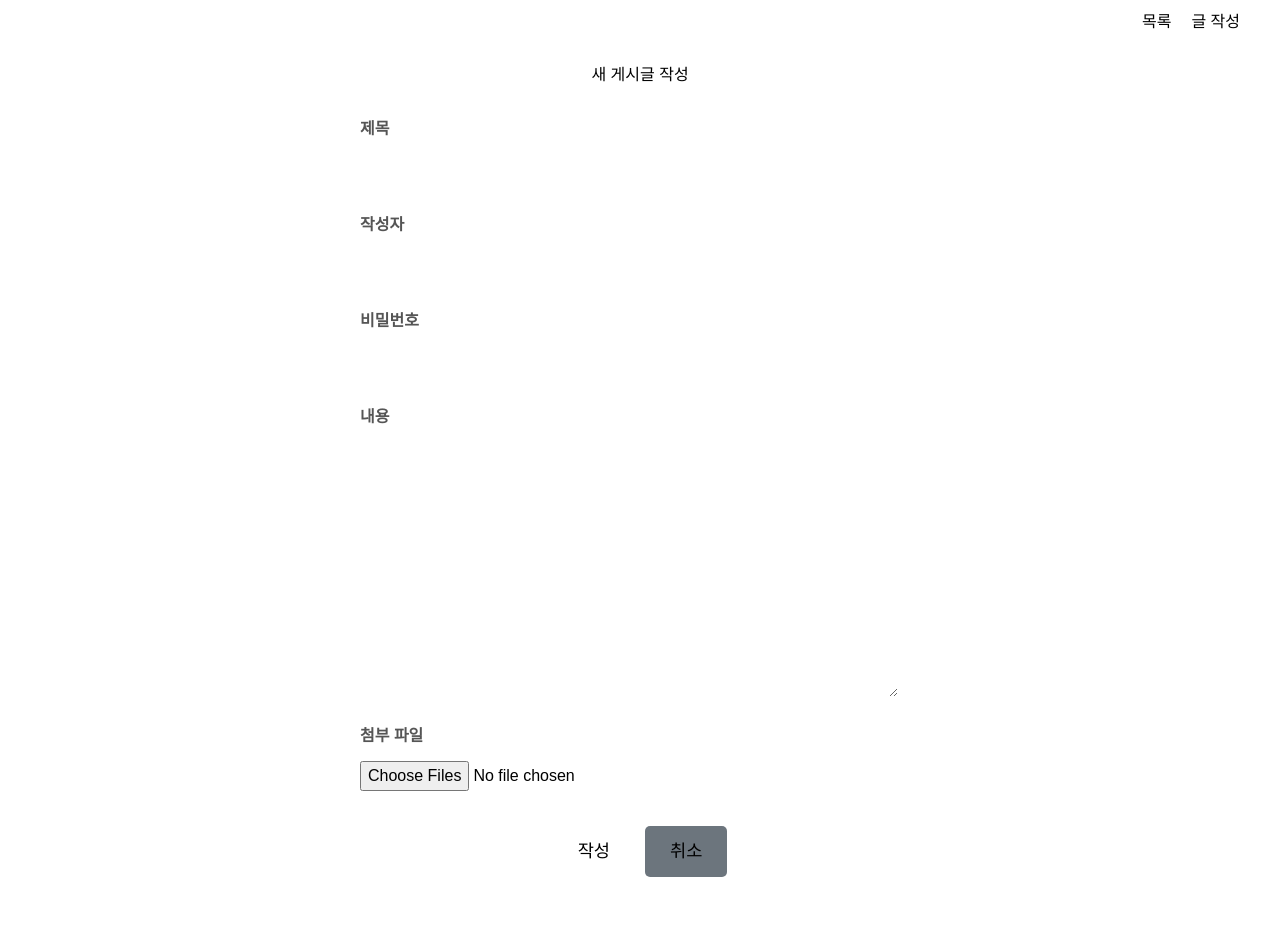
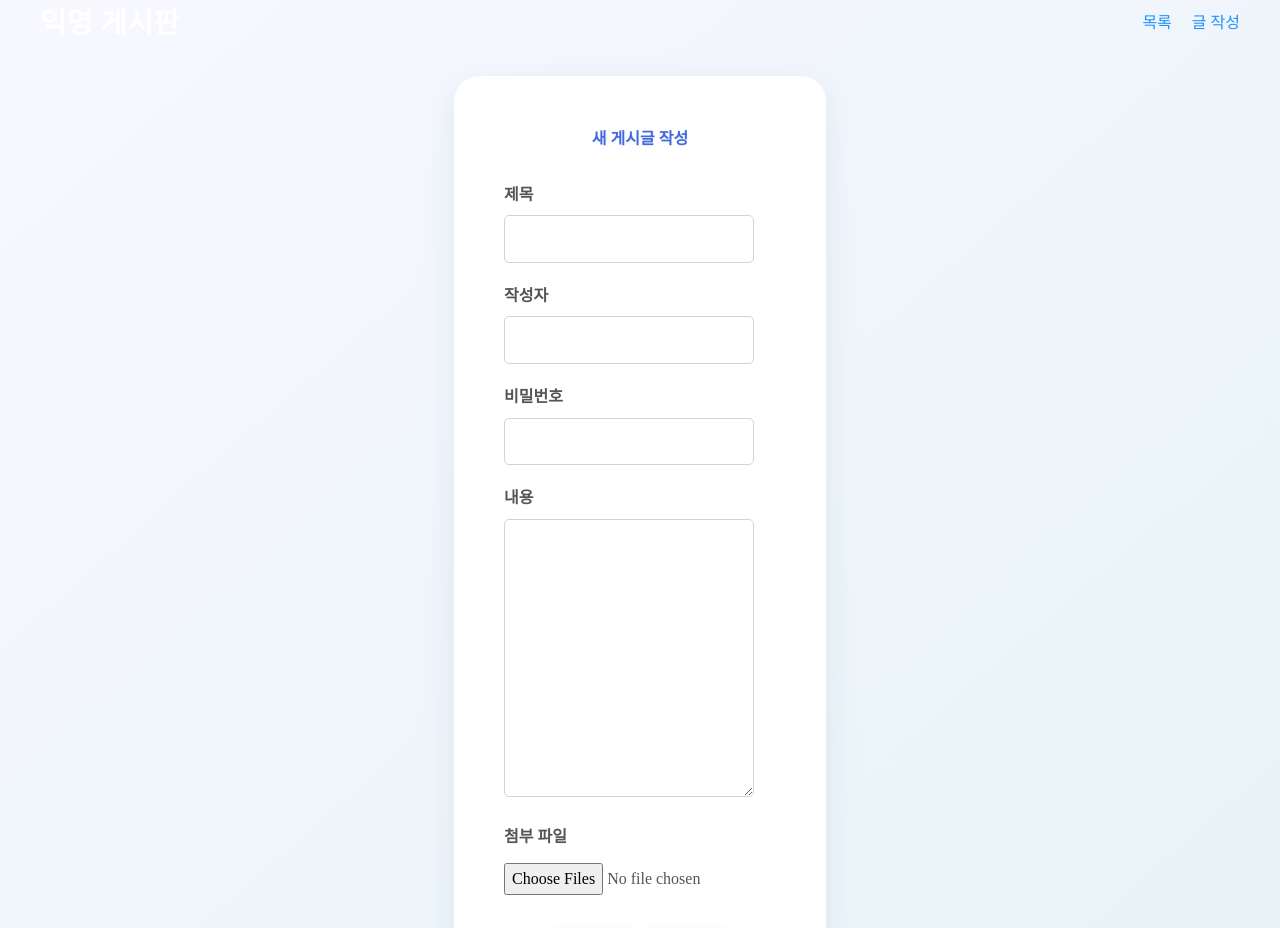
Before and after one commit to leeeeegun/250723_renewal-board-app, a React (Create React App) app in the folder frontend/: page /write in a window 1280 px wide. Shown: the top 928 px of the page. Built offline with nearby package versions, Linux system fonts and the light colour scheme.

Commit message:
update: [이의건] App 디자인 전반적인 디테일 수정 [RBA-FRONT-11]

```diff
--- a/frontend/src/assets/styles/App.css
+++ b/frontend/src/assets/styles/App.css
@@ -1,38 +1,77 @@
-.App {
-  text-align: center;
+@import url('https://fonts.googleapis.com/css2?family=Jua&display=swap');
+
+:root {
+  --primary-color: #1e90ff;
+  --secondary-color: #4169e1;
+  --accent-color: #FFDAB9;
+  --background-color: #F8F8FF;
+  --text-color: #555555;
+  --light-gray: #E0E0E0;
+  --border-color: #D3D3D3;
+  --shadow-color: rgba(174, 198, 207, 0.3);
 }
 
-.App-logo {
-  height: 40vmin;
-  pointer-events: none;
+body {
+  font-family: 'BM Jua', cursive;
+  margin: 0;
+  padding: 0;
+  box-sizing: border-box;
+  color: var(--text-color);
+  background-color: var(--background-color);
+  line-height: 1.6;
 }
 
-@media (prefers-reduced-motion: no-preference) {
-  .App-logo {
-    animation: App-logo-spin infinite 20s linear;
-  }
+.app-container {
+  display: flex;
+  flex-direction: column;
+  min-height: 100vh;
+
+  background: linear-gradient(to bottom right, var(--background-color), #E6F3F7);
 }
 
-.App-header {
-  background-color: #282c34;
-  min-height: 100vh;
-  display: flex;
-  flex-direction: column;
-  align-items: center;
-  justify-content: center;
-  font-size: calc(10px + 2vmin);
-  color: white;
+.app-main {
+  flex: 1;
+  padding: 30px;
+  max-width: 1000px;
+  margin: 30px auto;
+  background-color: #FFFFFF;
+  border-radius: 25px;
+  box-shadow: 0 10px 30px var(--shadow-color);
+  overflow: hidden;
 }
 
-.App-link {
-  color: #61dafb;
+h1, h2, h3 {
+  color: var(--primary-color);
+  font-weight: 700;
+  text-shadow: 1px 1px 2px rgba(0,0,0,0.05);
 }
 
-@keyframes App-logo-spin {
-  from {
-    transform: rotate(0deg);
-  }
-  to {
-    transform: rotate(360deg);
-  }
+button {
+  background-color: var(--primary-color);
+  color: white;
+  padding: 12px 25px;
+  border: none;
+  border-radius: 20px;
+  cursor: pointer;
+  font-size: 1.05rem;
+  font-family: 'Gaegu', cursive;
+  transition: background-color 0.3s ease, transform 0.2s ease, box-shadow 0.2s ease;
+  box-shadow: 0 5px 15px rgba(0,0,0,0.1);
 }
+
+button:hover {
+  background-color: #8EB7C7;
+  transform: translateY(-3px);
+  box-shadow: 0 8px 20px var(--shadow-color);
+}
+
+a {
+  text-decoration: none;
+  color: var(--primary-color);
+  transition: color 0.2s ease;
+}
+
+a:hover {
+  color: #FF1493;
+  text-decoration: underline;
+}
```
